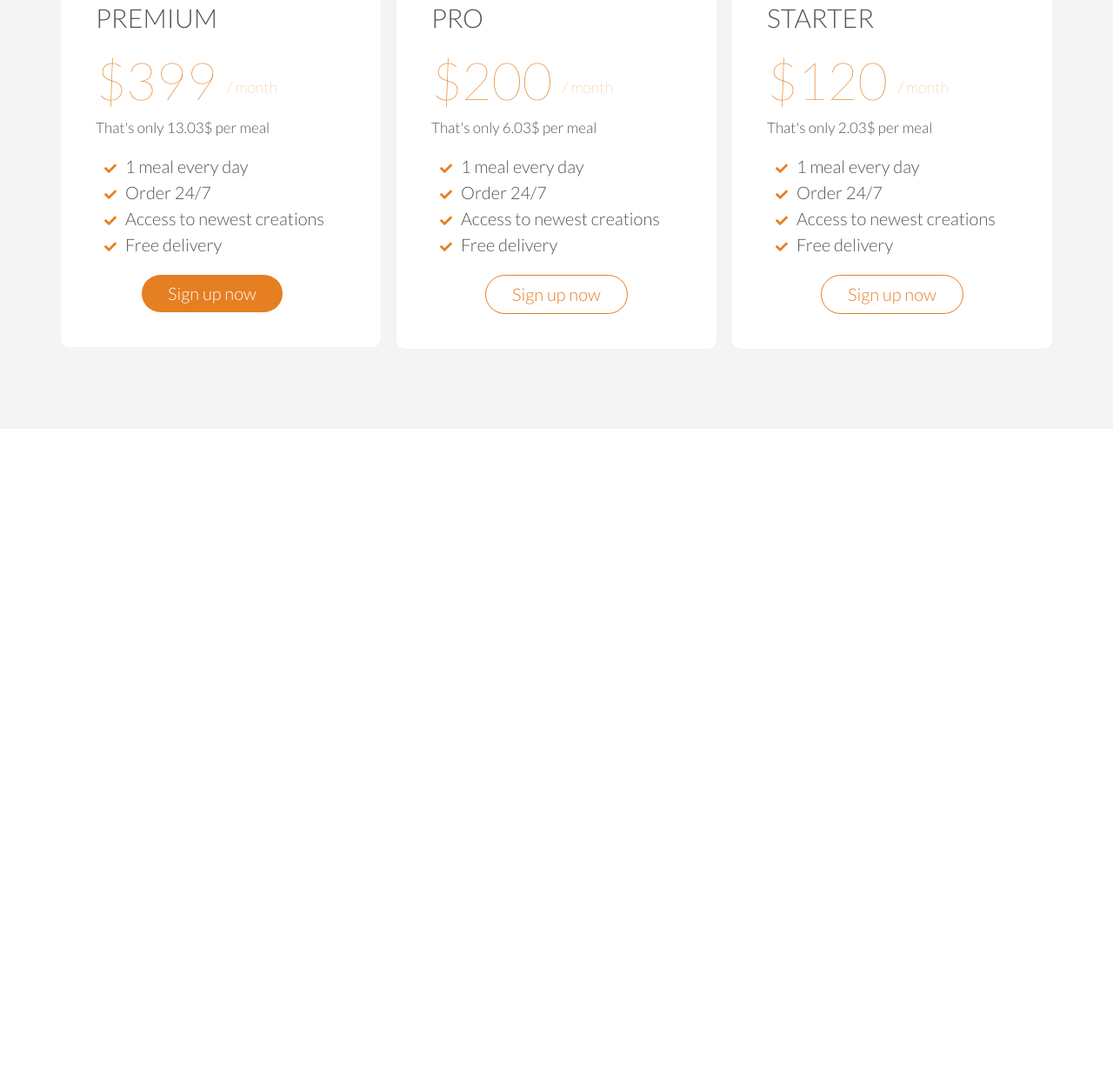
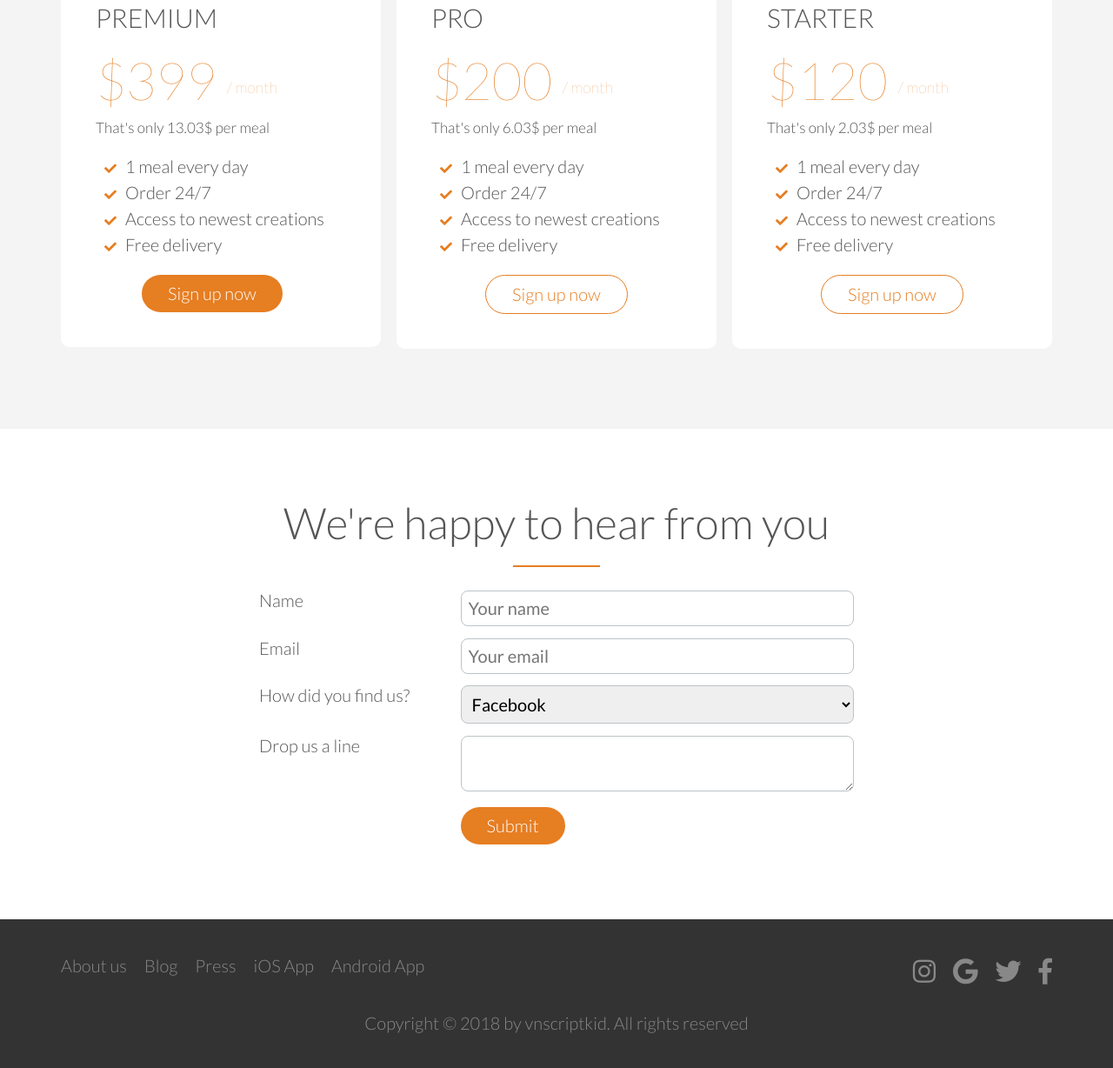
Before and after one commit to vnscriptkid/food-landing-page-project, a plain HTML site: page index.html in a window 1280 px wide. Shown: the part 4323-5551 px from the top of the page at 87% size. Before the commit the page ends 4816 px from the top, so only its background shows below. Drawn offline with Linux system fonts and the light colour scheme.

Commit message:
finish footer and form sections

```diff
--- a/index.html
+++ b/index.html
@@ -289,5 +289,83 @@
 			</div>
 		</div>
 	</section>
+
+	<section class="form-section">
+		<div class="row">
+			<h2 class="section-heading">We're happy to hear from you</h2>
+		</div>
+		<div class="row group">
+			<form action="#" method="post" class="form-section_contact-form">
+				<div class="row">
+					<div class="span_1_of_3 col">
+						<label for="name-of-form">Name</label>
+					</div>
+					<div class="span_2_of_3 col">
+						<input type="text" id="name-of-form" placeholder="Your name">
+					</div>
+				</div>
+				<div class="row">
+					<div class="span_1_of_3 col">
+						<label for="email-of-form">Email</label>
+					</div>
+					<div class="span_2_of_3 col">
+						<input type="text" id="email-of-form" placeholder="Your email">
+					</div>
+				</div>
+				<div class="row">
+					<div class="span_1_of_3 col">
+						<label for="find-of-form">How did you find us?</label>
+					</div>
+					<div class="span_2_of_3 col">
+						<select id="find-of-form">
+						  <option value="fb">Facebook</option>
+						  <option value="twitter">Twitter</option>
+						  <option value="instagram">Instagram</option>
+						</select>
+					</div>
+				</div>
+				<div class="row">
+					<div class="span_1_of_3 col">
+						<label for="text-of-form">Drop us a line</label>
+					</div>
+					<div class="span_2_of_3 col">
+						<textarea name="" id="text-of-form"></textarea>
+					</div>
+				</div>
+				<div class="row">
+					<div class="span_1_of_3 col">
+					</div>
+					<div class="span_2_of_3 col">
+						<input class="btn-full btn" type="submit" value="Submit">
+					</div>
+				</div>
+			</form>
+		</div>
+	</section>
+
+	<footer class="footer-section">
+		<div class="row group footer-section__first-line">
+			<div class="col span_1_of_2">
+				<ul class="footer-section__links">
+					<li><a href="#">About us</a></li>
+					<li><a href="#">Blog</a></li>
+					<li><a href="#">Press</a></li>
+					<li><a href="#">iOS App</a></li>
+					<li><a href="#">Android App</a></li>
+				</ul>
+			</div>
+			<div class="col span_1_of_2">
+				<ul class="footer-section__social-media">
+					<li><a href="#"><i class="fab fa-facebook-f"></i></a></li>
+					<li><a href="#"><i class="fab fa-twitter"></i></a></li>
+					<li><a href="#"><i class="fab fa-google"></i></a></li>
+					<li><a href="#"><i class="fab fa-instagram"></i></a></li>
+				</ul>
+			</div>
+		</div>
+		<div class="row footer-section__copyright">
+			<p>Copyright &copy; 2018 by vnscriptkid. All rights reserved</p>
+		</div>
+	</footer>
 </body>
 </html>
--- a/resources/css/style.css
+++ b/resources/css/style.css
@@ -341,3 +341,58 @@ nav.row {
 .plan-section__btn-box {
 	text-align: center;
 }
+
+/*FORM SECTION*/
+.form-section_contact-form {
+	width: 60%;
+	margin: 0 auto;
+}
+
+input[type='text'],
+select,
+textarea {
+	width: 100%;
+	/*font-family: 'Lato', 'Arial', sans-serif;*/
+	padding:8px;
+	border-radius: 8px;
+	border: 1px solid #BDC3C7;
+}
+
+input[type='submit'] {
+	border: none;
+}
+
+/* FOOTER SECTION */
+.footer-section {
+	background-color: #333;
+}
+
+.footer-section a {
+	color: #888;
+}
+
+.footer-section a:hover {
+	color: #ddd;
+}
+
+.footer-section__links li {
+	float: left;
+	margin-right: 20px;
+}
+
+.footer-section__social-media li {
+	float: right;
+	margin-left: 20px;
+	font-size: 30px;
+}
+
+.footer-section__copyright {
+	padding-top: 20px;
+	padding-bottom: 40px;
+	text-align: center;
+	color: #888;
+}
+
+.footer-section__first-line {
+	padding-top: 30px;
+}
```
